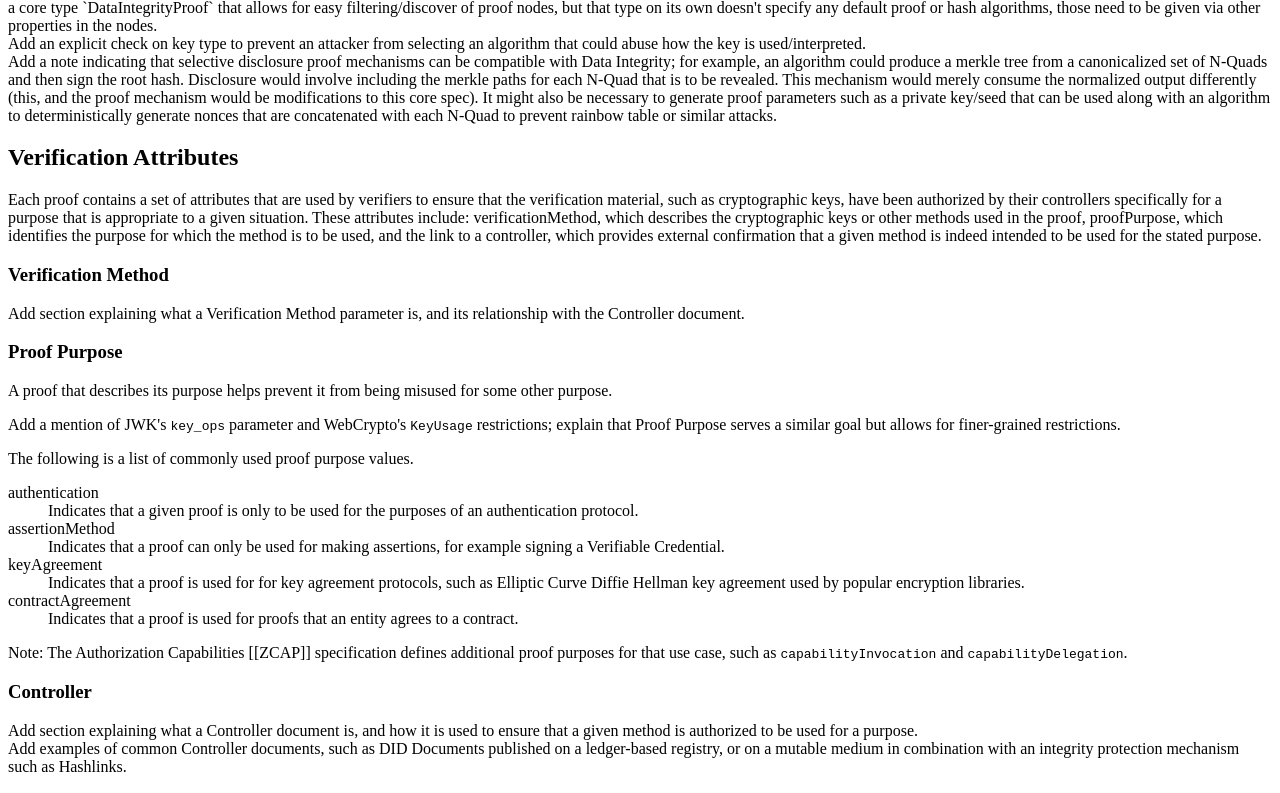
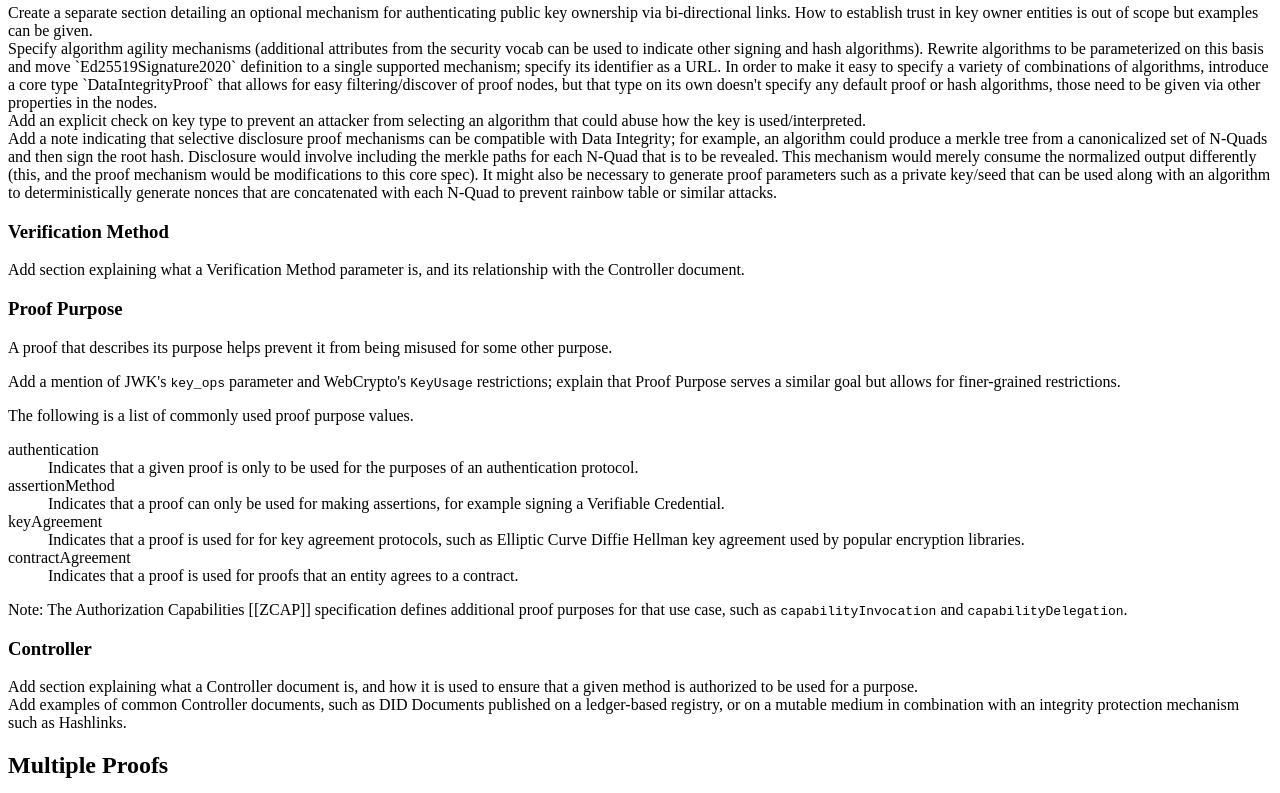
Before and after one commit to w3c/vc-data-integrity, a plain HTML site: page index.html in a window 1280 px wide. Shown: the part 2847-3640 px from the top of the page. Drawn offline with Linux system fonts and the light colour scheme.

Commit message:
Refactor data model section.

```diff
--- a/index.html
+++ b/index.html
@@ -332,6 +332,13 @@ to particular target, identified by the specified <a>domain</a>.
       <h2>Data Model</h2>
 
       <p>
+This section specifies the data model that is used for expressing
+<a>data integrity proofs</a> and <a>verification methods</a>.
+      </p>
+
+      <section>
+        <h3>Proof</h3>
+        <p>
 A <a>data integrity proof</a> is comprised of information about the proof,
 parameters required to verify it, and the proof value itself. All of this
 information is provided using Linked Data vocabularies such as
@@ -502,22 +509,7 @@ be necessary to generate proof parameters such as a private key/seed
   that can be used along with an algorithm to deterministically generate
   nonces that are concatenated with each N-Quad to prevent rainbow
   table or similar attacks.</div>
-
       </section>
-
-    <section>
-      <h2>Verification Attributes</h2>
-
-      <p>
-Each proof contains a set of attributes that are used by verifiers to ensure
-that the verification material, such as cryptographic keys, have been authorized
-by their controllers specifically for a purpose that is appropriate to a given
-situation. These attributes include: <a>verificationMethod</a>, which describes
-the cryptographic keys or other methods used in the proof,
-<a>proofPurpose</a>, which identifies the purpose for which the method is to be
-used, and the link to a <a>controller</a>, which provides external confirmation
-that a given method is indeed intended to be used for the stated purpose.
-      </p>
 
       <section>
         <h3>Verification Method</h3>
@@ -586,7 +578,6 @@ DID Documents published on a ledger-based registry, or on a mutable medium in
 combination with an integrity protection mechanism such as Hashlinks.
         </div>
       </section>
-
     </section>
 
     <section>
```
Lines whose indentation alone changed are shown as unchanged.
